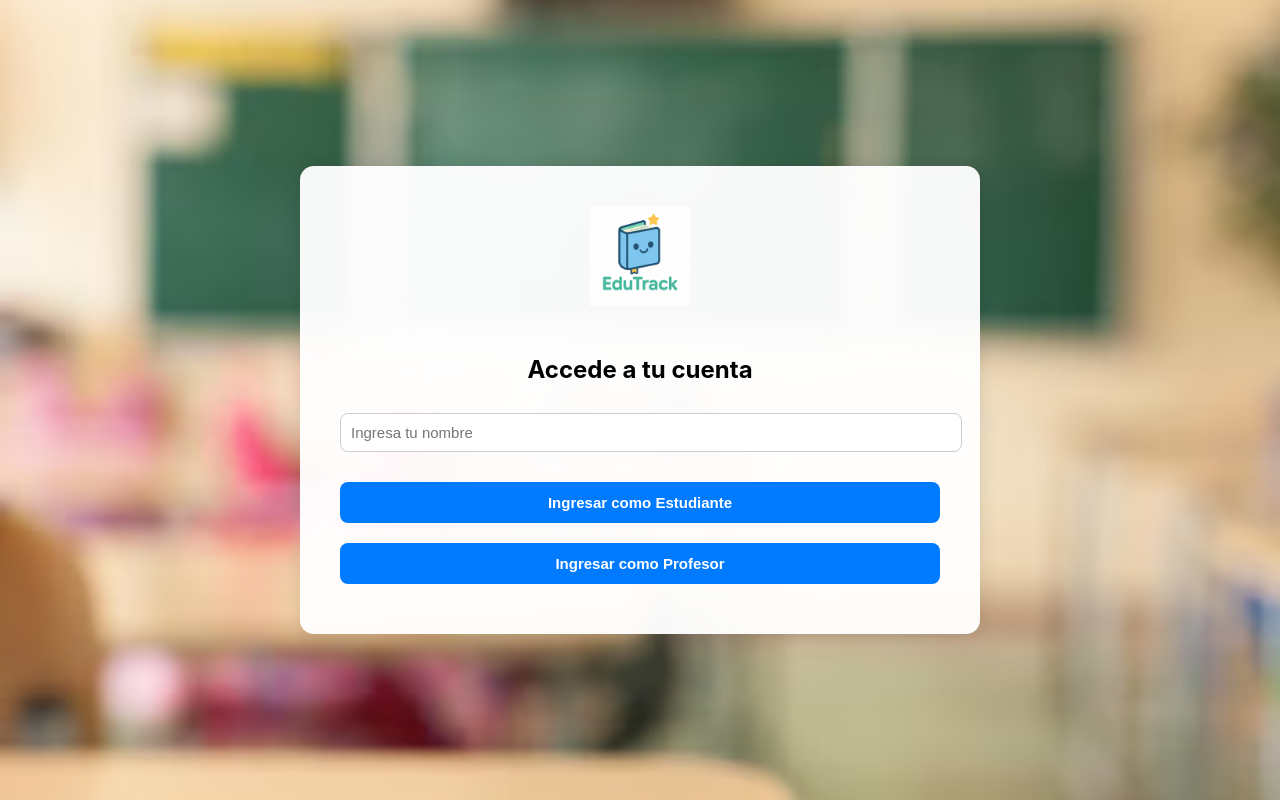
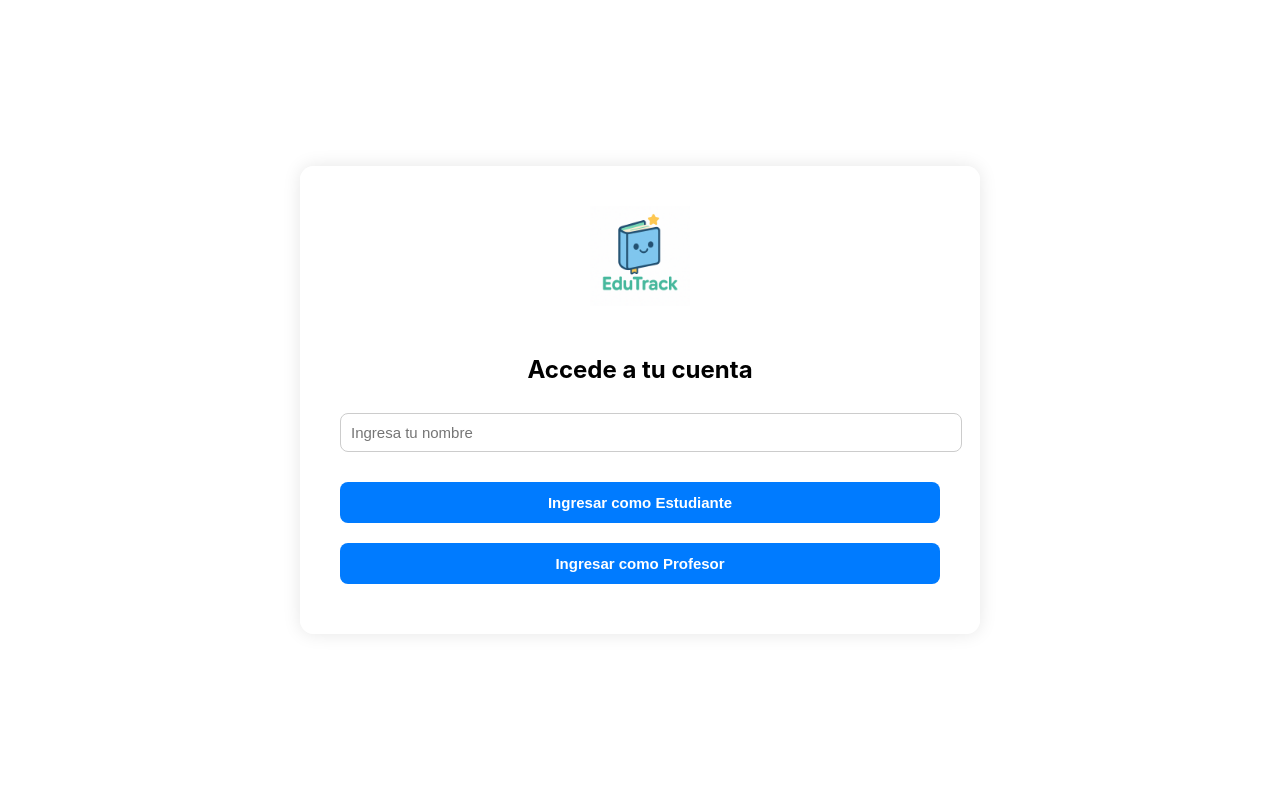
Before and after one commit to demoonx/edutrack, a React (Create React App) app in the folder frontend/: page /panelestudiante in a window 1280 px wide. Built offline with nearby package versions, Linux system fonts and the light colour scheme.

Commit message:
fix frontend

```diff
--- a/frontend/src/App.css
+++ b/frontend/src/App.css
@@ -1,13 +1,14 @@
-
+/* Fondo y centrado general de la app */
 .App {
-  /* background: url('/fondo.png') center center / cover no-repeat fixed; */
   min-height: 100vh;
+  /*background: url('/fondo.png') center center / cover no-repeat fixed;*/
   display: flex;
   align-items: center;
   justify-content: center;
 }
 
-.container {
+/* Contenedor principal para cada pantalla completa */
+.page-wrapper {
   background-color: rgba(255, 255, 255, 0.96);
   padding: 40px;
   border-radius: 14px;
@@ -15,15 +16,23 @@
   width: 90%;
   box-shadow: 0 0 18px rgba(0, 0, 0, 0.1);
   text-align: center;
-  margin: auto;
 }
 
+/* Contenedor secundario dentro de los paneles (sin márgenes grandes) */
+.container {
+  text-align: center;
+  padding-top: 20px;
+}
+
+/* Logo */
 .logo {
   width: 100px;
   margin-bottom: 25px;
 }
 
-input, select {
+/* Inputs y selects */
+input,
+select {
   width: 100%;
   padding: 10px;
   margin: 10px 0 20px;
@@ -32,6 +41,7 @@ input, select {
   font-size: 15px;
 }
 
+/* Botón principal */
 .button-principal {
   background-color: #007bff;
   color: white;
@@ -50,6 +60,7 @@ input, select {
   background-color: #0056b3;
 }
 
+/* Botón gris (secundario) */
 .button-grey {
   background-color: #e0e0e0;
   color: #333;
--- a/frontend/src/App.js
+++ b/frontend/src/App.js
@@ -39,17 +39,8 @@ function AppRoutes() {
 function App() {
   return (
     <BrowserRouter>
-      <div
-        className="App"
-        style={{
-          background: "url('/fondo.png') center center / cover no-repeat fixed",
-          minHeight: '100vh',
-          display: 'flex',
-          alignItems: 'center',
-          justifyContent: 'center'
-        }}
-      >
-        <div className="container">
+      <div className="App">
+        <div className="page-wrapper">
           <AppRoutes />
         </div>
       </div>
--- a/frontend/src/components/PanelEstudiante.js
+++ b/frontend/src/components/PanelEstudiante.js
@@ -1,4 +1,3 @@
-
 import React, { useState } from 'react';
 import AsignaturasEstudiante from './AsignaturasEstudiante';
 import QuizRapido from './QuizRapido';
@@ -8,7 +7,7 @@ function PanelEstudiante({ onCerrarSesion }) {
   const [vista, setVista] = useState(null);
 
   return (
-    <div className="container">
+    <>
       <img src="/edutrack-logo.png" alt="EduTrack" className="logo" />
       <h2>👨‍🎓 Panel del Estudiante</h2>
 
@@ -32,7 +31,7 @@ function PanelEstudiante({ onCerrarSesion }) {
       {vista === 'asignaturas' && <AsignaturasEstudiante onVolver={() => setVista(null)} />}
       {vista === 'quiz' && <QuizRapido onVolver={() => setVista(null)} />}
       {vista === 'perfil' && <PerfilAlumno onVolver={() => setVista(null)} />}
-    </div>
+    </>
   );
 }
 
--- a/frontend/src/components/PanelProfesor.js
+++ b/frontend/src/components/PanelProfesor.js
@@ -8,7 +8,7 @@ function PanelProfesor({ onCerrarSesion }) {
   const [materiaSeleccionada, setMateriaSeleccionada] = useState('');
 
   return (
-    <div className="container">
+    <>
       <img src="/edutrack-logo.png" alt="EduTrack" className="logo" />
       <h2>🎓 Panel del Profesor</h2>
       {!vista && (
@@ -47,7 +47,7 @@ function PanelProfesor({ onCerrarSesion }) {
           <button className="button-grey" onClick={() => setVista(null)}>🔙 Volver</button>
         </>
       )}
-    </div>
+    </>
   );
 }
 
```
